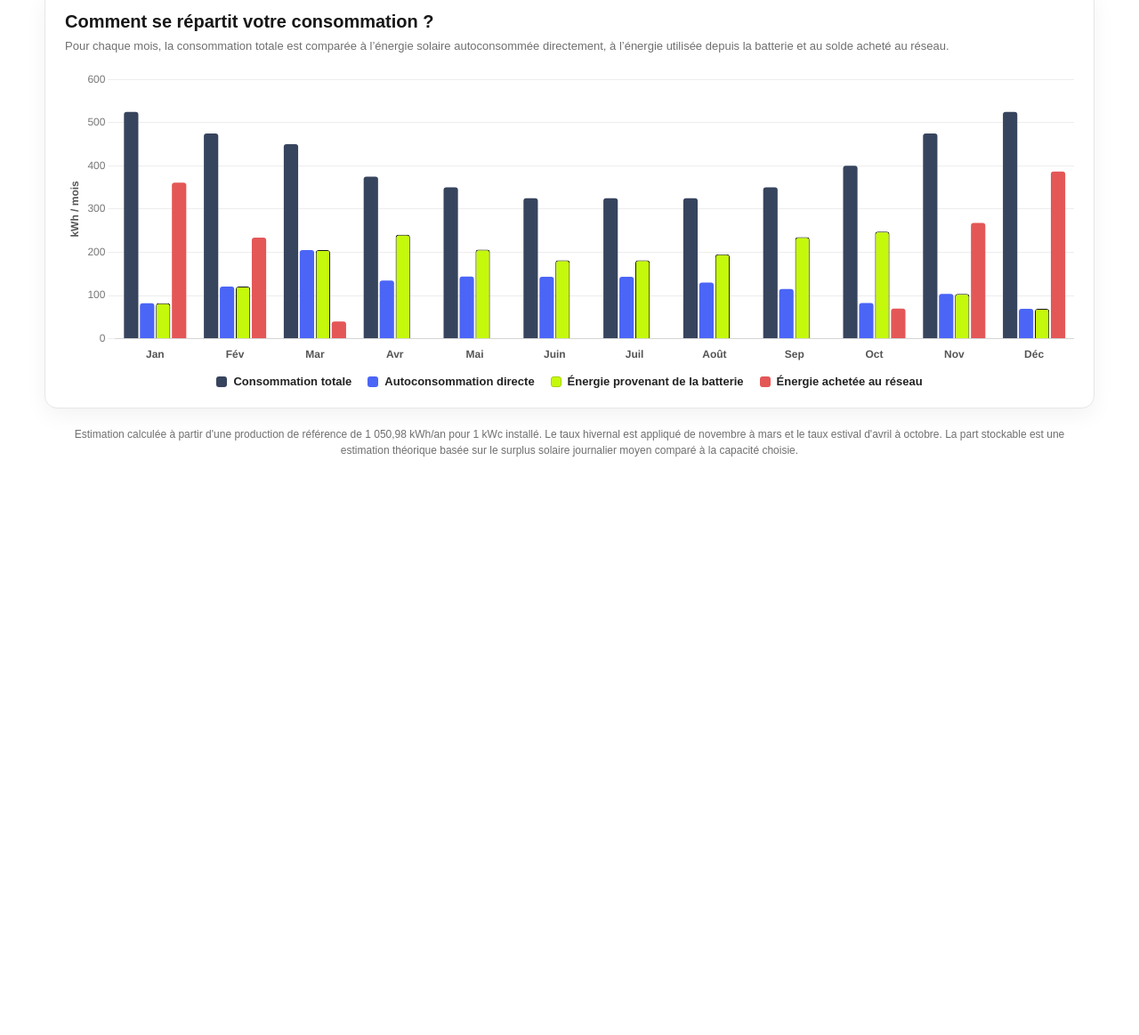
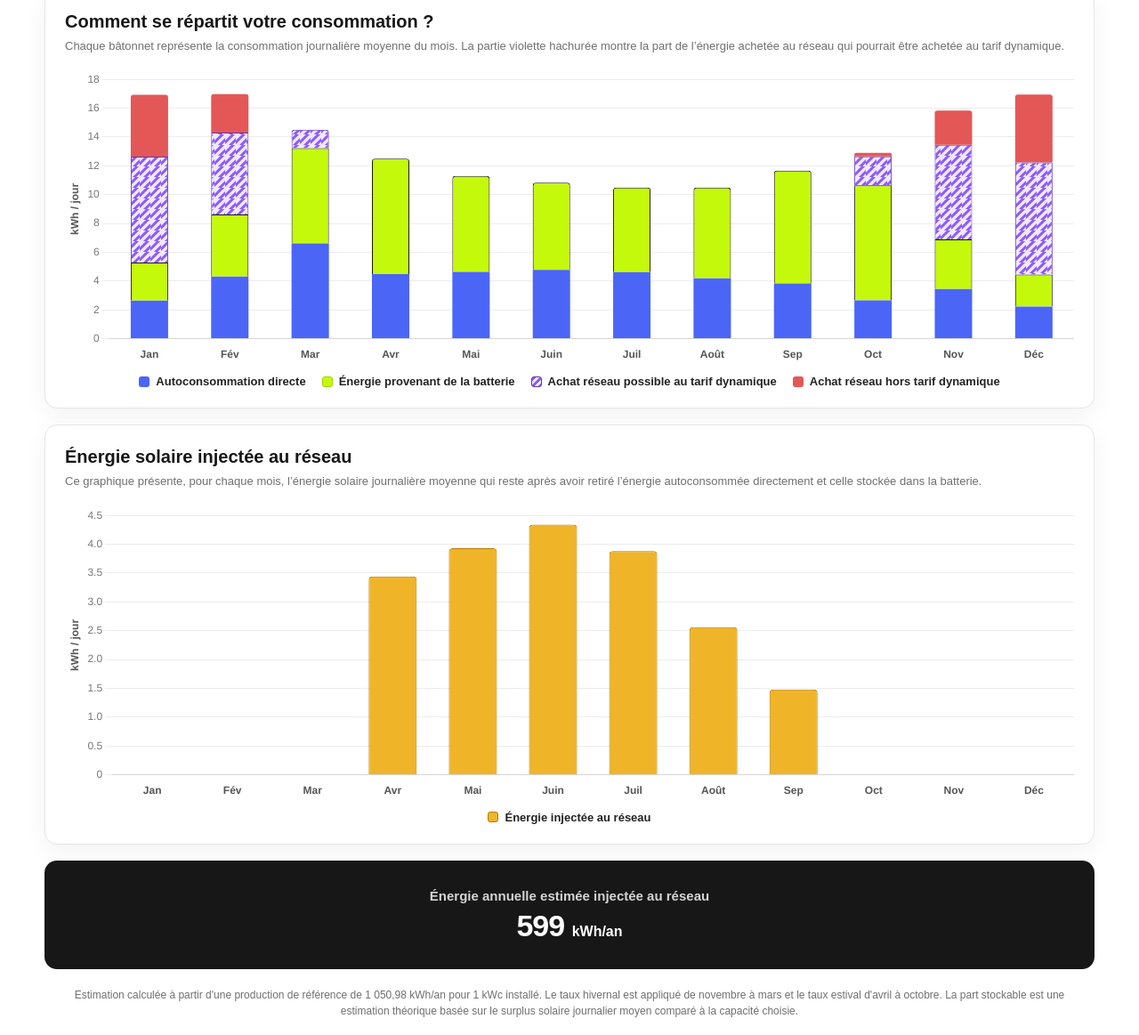
Before and after one commit to Ledom119/simulateur-capacit-batterie-solaire, a plain HTML site: page index.html in a window 1280 px wide. Shown: the part 2259-3422 px from the top of the page at 89% size. Before the commit the page ends 2792 px from the top, so only its background shows below. Drawn offline with nearby package versions, Linux system fonts and the light colour scheme.

Commit message:
Enhance consumption and grid injection charts
Added dynamic tariff purchase and grid injection calculations to charts.

```diff
--- a/index.html
+++ b/index.html
@@ -257,6 +257,11 @@
     .legend-dot.green{ background:var(--green); border:1px solid #a7d000; }
     .legend-dot.consumption{ background:var(--consumption); }
     .legend-dot.red{ background:var(--red); }
+    .legend-dot.injection{ background:#f0b429; border:1px solid #b77c00; }
+    .legend-dot.dynamic{
+      background:repeating-linear-gradient(135deg, #8e5af7 0 3px, #efe9ff 3px 6px);
+      border:1px solid #5d35b5;
+    }
     .legend-line.red{
       width:18px;
       height:0;
@@ -506,16 +511,39 @@
     <div class="chart-card">
       <h3 class="chart-title">Comment se répartit votre consommation ?</h3>
       <p class="chart-subtitle">
-        Pour chaque mois, la consommation totale est comparée à l’énergie solaire autoconsommée directement, à l’énergie utilisée depuis la batterie et au solde acheté au réseau.
+        Chaque bâtonnet représente la consommation journalière moyenne du mois. La partie violette hachurée montre la part de l’énergie achetée
+        au réseau qui pourrait être achetée au tarif dynamique.
       </p>
       <div class="chart-wrap">
         <canvas id="consumptionBreakdownChart"></canvas>
       </div>
       <div class="legend-note">
-        <div class="legend-item"><span class="legend-dot consumption"></span><span>Consommation totale</span></div>
         <div class="legend-item"><span class="legend-dot blue"></span><span>Autoconsommation directe</span></div>
         <div class="legend-item"><span class="legend-dot green"></span><span>Énergie provenant de la batterie</span></div>
-        <div class="legend-item"><span class="legend-dot red"></span><span>Énergie achetée au réseau</span></div>
+        <div class="legend-item"><span class="legend-dot dynamic"></span><span>Achat réseau possible au tarif dynamique</span></div>
+        <div class="legend-item"><span class="legend-dot red"></span><span>Achat réseau hors tarif dynamique</span></div>
+      </div>
+    </div>
+
+    <div class="chart-card">
+      <h3 class="chart-title">Énergie solaire injectée au réseau</h3>
+      <p class="chart-subtitle">
+        Ce graphique présente, pour chaque mois, l’énergie solaire journalière moyenne qui reste après avoir retiré
+        l’énergie autoconsommée directement et celle stockée dans la batterie.
+      </p>
+      <div class="chart-wrap">
+        <canvas id="gridInjectionChart"></canvas>
+      </div>
+      <div class="legend-note">
+        <div class="legend-item"><span class="legend-dot injection"></span><span>Énergie injectée au réseau</span></div>
+      </div>
+    </div>
+
+    <div class="result-card dark annual-network-result">
+      <div class="result-title">Énergie annuelle estimée injectée au réseau</div>
+      <div>
+        <span class="result-number" id="annualGridInjection">0</span>
+        <span class="result-unit">kWh/an</span>
       </div>
     </div>
 
@@ -576,6 +604,7 @@
     const monthlyConsumptionGrid = document.getElementById("monthlyConsumptionGrid");
     const monthlyNetworkGrid = document.getElementById("monthlyNetworkGrid");
     const annualNetworkPurchase = document.getElementById("annualNetworkPurchase");
+    const annualGridInjection = document.getElementById("annualGridInjection");
     const panelCount = document.getElementById("panelCount");
     const panelPower = document.getElementById("panelPower");
     const winterSelfConsumption = document.getElementById("winterSelfConsumption");
@@ -814,6 +843,26 @@
       }
     );
 
+    function createDynamicTariffPattern(){
+      const patternCanvas = document.createElement("canvas");
+      patternCanvas.width = 12;
+      patternCanvas.height = 12;
+      const patternContext = patternCanvas.getContext("2d");
+      patternContext.fillStyle = "#efe9ff";
+      patternContext.fillRect(0, 0, 12, 12);
+      patternContext.strokeStyle = "#8e5af7";
+      patternContext.lineWidth = 3;
+      patternContext.beginPath();
+      patternContext.moveTo(-3, 12);
+      patternContext.lineTo(12, -3);
+      patternContext.moveTo(3, 15);
+      patternContext.lineTo(15, 3);
+      patternContext.stroke();
+      return patternContext.createPattern(patternCanvas, "repeat");
+    }
+
+    const dynamicTariffPattern = createDynamicTariffPattern();
+
     const consumptionBreakdownChart = new Chart(
       document.getElementById("consumptionBreakdownChart"),
       {
@@ -822,18 +871,12 @@
           labels:months,
           datasets:[
             {
-              label:"Consommation totale",
-              data:[],
-              backgroundColor:"#37445d",
-              borderRadius:3,
-              maxBarThickness:34
-            },
-            {
               label:"Autoconsommation directe",
               data:[],
               backgroundColor:"#4b65f7",
               borderRadius:3,
-              maxBarThickness:34
+              maxBarThickness:42,
+              stack:"consumption"
             },
             {
               label:"Énergie provenant de la batterie",
@@ -842,14 +885,26 @@
               borderColor:"#171717",
               borderWidth:1,
               borderRadius:3,
-              maxBarThickness:34
+              maxBarThickness:42,
+              stack:"consumption"
             },
             {
-              label:"Énergie achetée au réseau",
+              label:"Achat réseau possible au tarif dynamique",
+              data:[],
+              backgroundColor:dynamicTariffPattern,
+              borderColor:"#5d35b5",
+              borderWidth:1,
+              borderRadius:3,
+              maxBarThickness:42,
+              stack:"consumption"
+            },
+            {
+              label:"Achat réseau hors tarif dynamique",
               data:[],
               backgroundColor:"#e45757",
               borderRadius:3,
-              maxBarThickness:34
+              maxBarThickness:42,
+              stack:"consumption"
             }
           ]
         },
@@ -867,8 +922,74 @@
                   const value = context.raw || 0;
                   return context.dataset.label + " : " +
                     value.toLocaleString("fr-FR", {
-                      maximumFractionDigits:0
-                    }) + " kWh/mois";
+                      minimumFractionDigits:1,
+                      maximumFractionDigits:1
+                    }) + " kWh/jour";
+                },
+                footer:(items) => {
+                  const total = items
+                    .filter(item => item.dataset.stack === "consumption")
+                    .reduce((sum, item) => sum + (Number(item.raw) || 0), 0);
+                  return "Consommation totale : " + total.toLocaleString("fr-FR", {
+                    minimumFractionDigits:1,
+                    maximumFractionDigits:1
+                  }) + " kWh/jour";
+                }
+              }
+            }
+          },
+          scales:{
+            x:{
+              ...commonScales.x,
+              stacked:true
+            },
+            y:{
+              ...commonScales.y,
+              stacked:true,
+              title:{
+                display:true,
+                text:"kWh / jour",
+                color:"#555",
+                font:{weight:"600"}
+              }
+            }
+          }
+        }
+      }
+    );
+
+    const gridInjectionChart = new Chart(
+      document.getElementById("gridInjectionChart"),
+      {
+        type:"bar",
+        data:{
+          labels:months,
+          datasets:[
+            {
+              label:"Énergie injectée au réseau",
+              data:[],
+              backgroundColor:"#f0b429",
+              borderColor:"#b77c00",
+              borderWidth:1,
+              borderRadius:4,
+              maxBarThickness:54
+            }
+          ]
+        },
+        options:{
+          responsive:true,
+          maintainAspectRatio:false,
+          animation:{ duration:350 },
+          plugins:{
+            legend:{ display:false },
+            tooltip:{
+              callbacks:{
+                label:(context) => {
+                  const value = context.raw || 0;
+                  return "Énergie injectée : " + value.toLocaleString("fr-FR", {
+                    minimumFractionDigits:1,
+                    maximumFractionDigits:1
+                  }) + " kWh/jour";
                 }
               }
             }
@@ -879,7 +1000,7 @@
               ...commonScales.y,
               title:{
                 display:true,
-                text:"kWh / mois",
+                text:"kWh / jour",
                 color:"#555",
                 font:{weight:"600"}
               }
@@ -930,6 +1051,21 @@
       const networkDaily = dailyConsumption.map((consumption, index) => {
         return Math.max(0, consumption - directUsedDaily[index] - batteryUsedDaily[index]);
       });
+      const dynamicTariffPurchaseDaily = batteryUsedDaily.map((value, index) => {
+        const availableBatteryCapacity = Math.max(0, battery - value);
+        return Math.min(availableBatteryCapacity, networkDaily[index]);
+      });
+      const storedSolarDaily = daily.map((production, index) => {
+        const solarAvailableAfterDirectUse = Math.max(0, production - directUsedDaily[index]);
+        return Math.min(storableDaily[index], solarAvailableAfterDirectUse);
+      });
+      const gridInjectionDaily = daily.map((production, index) => {
+        return Math.max(0, production - directUsedDaily[index] - storedSolarDaily[index]);
+      });
+      const monthlyGridInjection = gridInjectionDaily.map((value, index) => {
+        return value * daysInMonth[index];
+      });
+      const yearlyGridInjection = monthlyGridInjection.reduce((sum, value) => sum + value, 0);
       const monthlyDirectUsed = directUsedDaily.map((value, index) => value * daysInMonth[index]);
       const monthlyBatteryUsed = batteryUsedDaily.map((value, index) => value * daysInMonth[index]);
       const monthlyNetworkPurchase = networkDaily.map((value, index) => value * daysInMonth[index]);
@@ -947,6 +1083,10 @@
       }).join("");
 
       annualNetworkPurchase.textContent = yearlyNetworkPurchase.toLocaleString("fr-FR", {
+        maximumFractionDigits:0
+      });
+
+      annualGridInjection.textContent = yearlyGridInjection.toLocaleString("fr-FR", {
         maximumFractionDigits:0
       });
 
@@ -981,21 +1121,27 @@
         batteryLine.map(v => Number(v.toFixed(2)));
 
       consumptionBreakdownChart.data.datasets[0].data =
-        monthlyConsumption.map(v => Number(v.toFixed(2)));
+        directUsedDaily.map(v => Number(v.toFixed(2)));
 
       consumptionBreakdownChart.data.datasets[1].data =
-        monthlyDirectUsed.map(v => Number(v.toFixed(2)));
+        batteryUsedDaily.map(v => Number(v.toFixed(2)));
 
       consumptionBreakdownChart.data.datasets[2].data =
-        monthlyBatteryUsed.map(v => Number(v.toFixed(2)));
+        dynamicTariffPurchaseDaily.map(v => Number(v.toFixed(2)));
 
       consumptionBreakdownChart.data.datasets[3].data =
-        monthlyNetworkPurchase.map(v => Number(v.toFixed(2)));
+        networkDaily.map((value, index) => {
+          return Number(Math.max(0, value - dynamicTariffPurchaseDaily[index]).toFixed(2));
+        });
+
+      gridInjectionChart.data.datasets[0].data =
+        gridInjectionDaily.map(v => Number(v.toFixed(2)));
 
       monthlyChart.update();
       dailyChart.update();
       batteryChart.update();
       consumptionBreakdownChart.update();
+      gridInjectionChart.update();
     }
 
     annualConsumption.addEventListener("input", updateSimulator);
```
